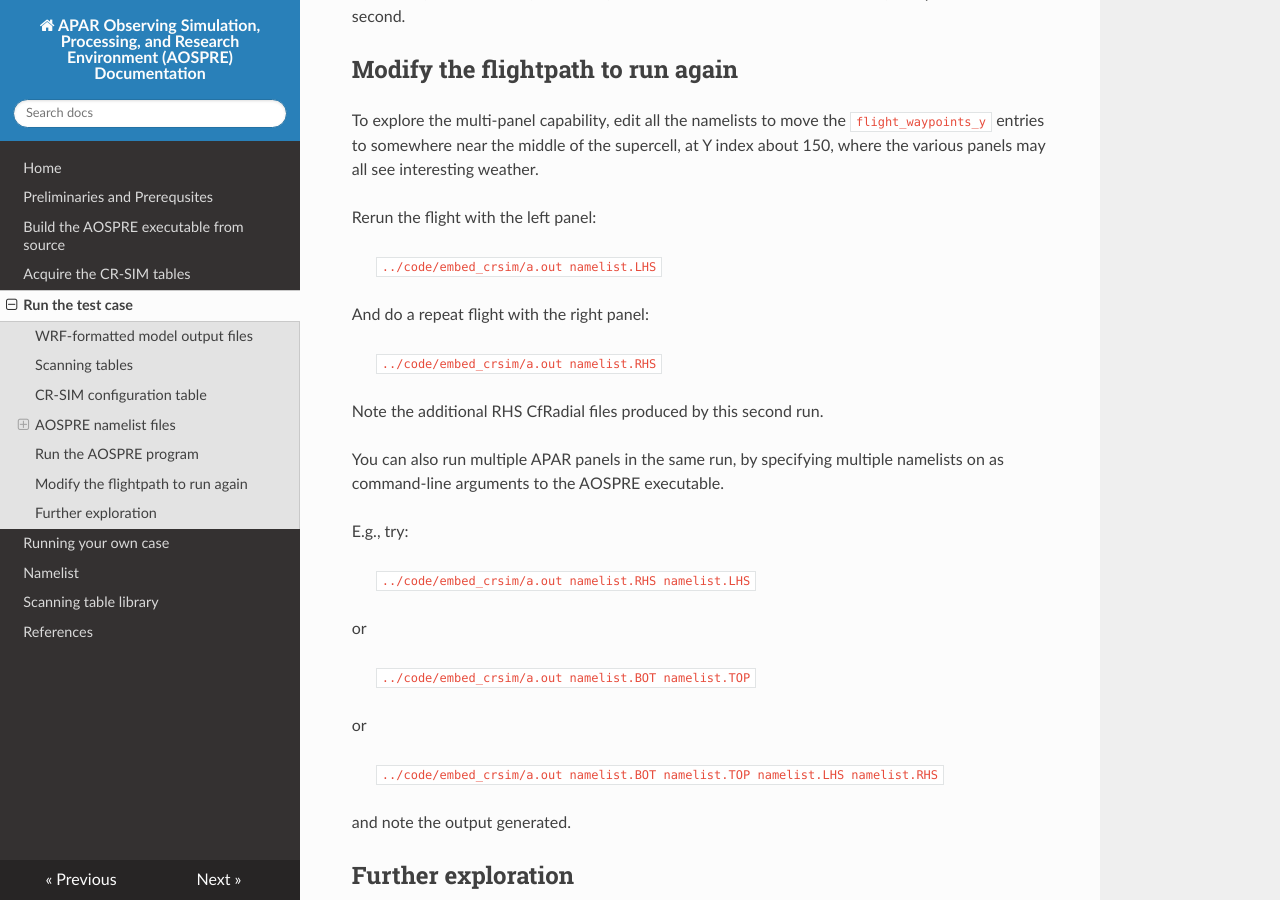
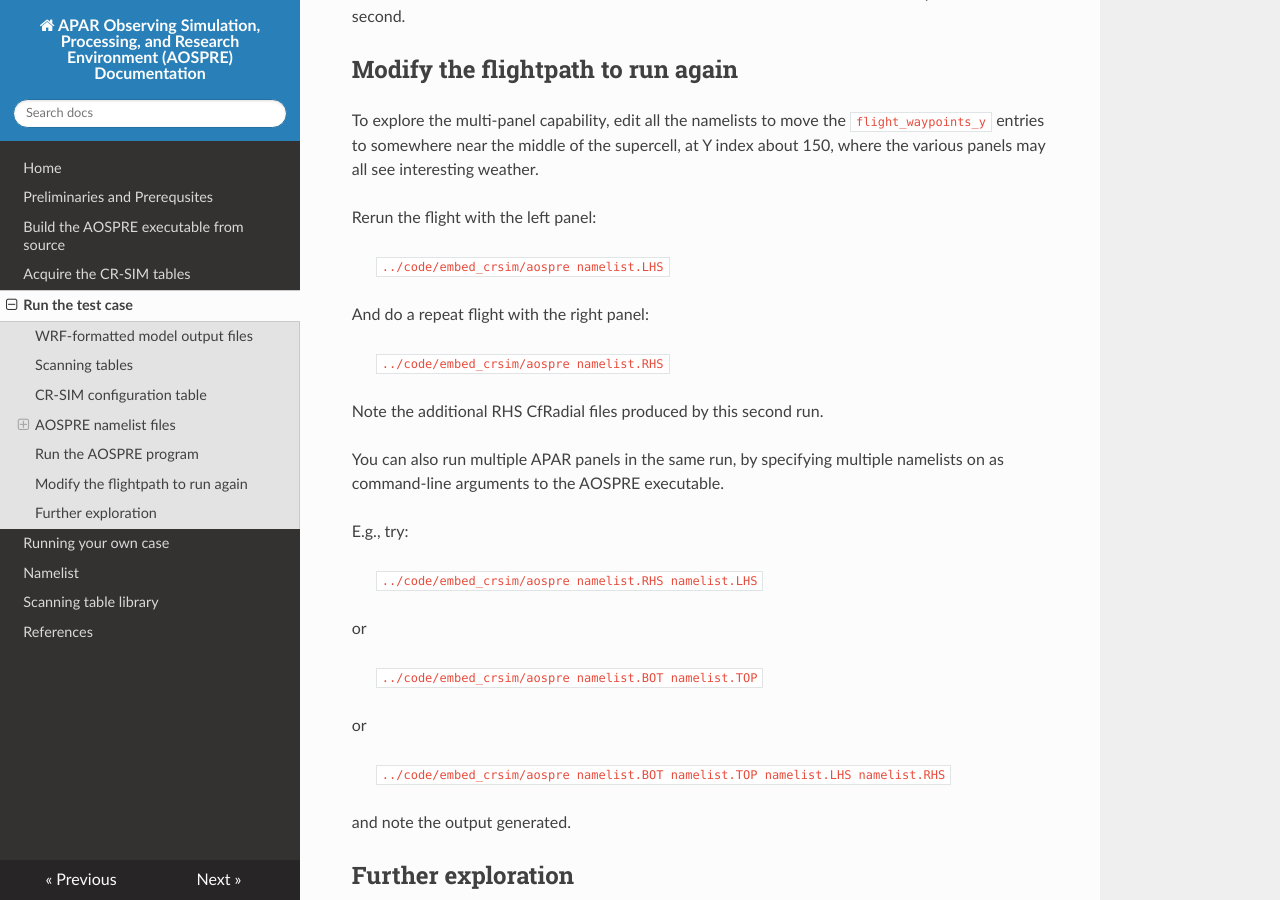
Before and after one commit to tingyucha/AOSPRE, an MkDocs documentation site: the page built from docs/testcase.md, in a window 1280 px wide and 900 px high, scrolled down 4377 px. Built offline with MkDocs 1.6.1, drawn with Linux system fonts in a browser that asks for light colours; nearby versions of some CDN libraries; some of the changed text lies outside the part shown.

Commit message:
change references in documentation from executable 'a.out' to executable 'aospre'

```diff
--- a/docs/testcase.md
+++ b/docs/testcase.md
@@ -168,7 +168,7 @@ more namelist files.  As a first run of AOSPRE, invoke a flight using the
 original namelist settings, with only the left-hand side panel
 active:
 
-> <code>../code/embed_crsim/a.out namelist.LHS</code>
+> <code>../code/embed_crsim/aospre namelist.LHS</code>
 
 If you get an immediate segmentation fault, you may need to unlimit
 the stacksize in your terminal session:
@@ -211,11 +211,11 @@ various panels may all see interesting weather.
 
 Rerun the flight with the left panel:
 
-> <code>../code/embed_crsim/a.out namelist.LHS</code>
+> <code>../code/embed_crsim/aospre namelist.LHS</code>
 
 And do a repeat flight with the right panel:
 
-> <code>../code/embed_crsim/a.out namelist.RHS</code>
+> <code>../code/embed_crsim/aospre namelist.RHS</code>
 
 Note the additional RHS CfRadial files produced by this second run.
 
@@ -224,15 +224,15 @@ multiple namelists on as command-line arguments to the AOSPRE executable.
 
 E.g., try:
 
-> <code>../code/embed_crsim/a.out namelist.RHS namelist.LHS</code>
+> <code>../code/embed_crsim/aospre namelist.RHS namelist.LHS</code>
 
 or
 
-> <code>../code/embed_crsim/a.out namelist.BOT namelist.TOP</code>
+> <code>../code/embed_crsim/aospre namelist.BOT namelist.TOP</code>
 
 or
 
-> <code>../code/embed_crsim/a.out namelist.BOT namelist.TOP namelist.LHS namelist.RHS</code>
+> <code>../code/embed_crsim/aospre namelist.BOT namelist.TOP namelist.LHS namelist.RHS</code>
 
 and note the output generated.
 
```
Also changed, not shown: docs/README_AOSPRE.txt.
